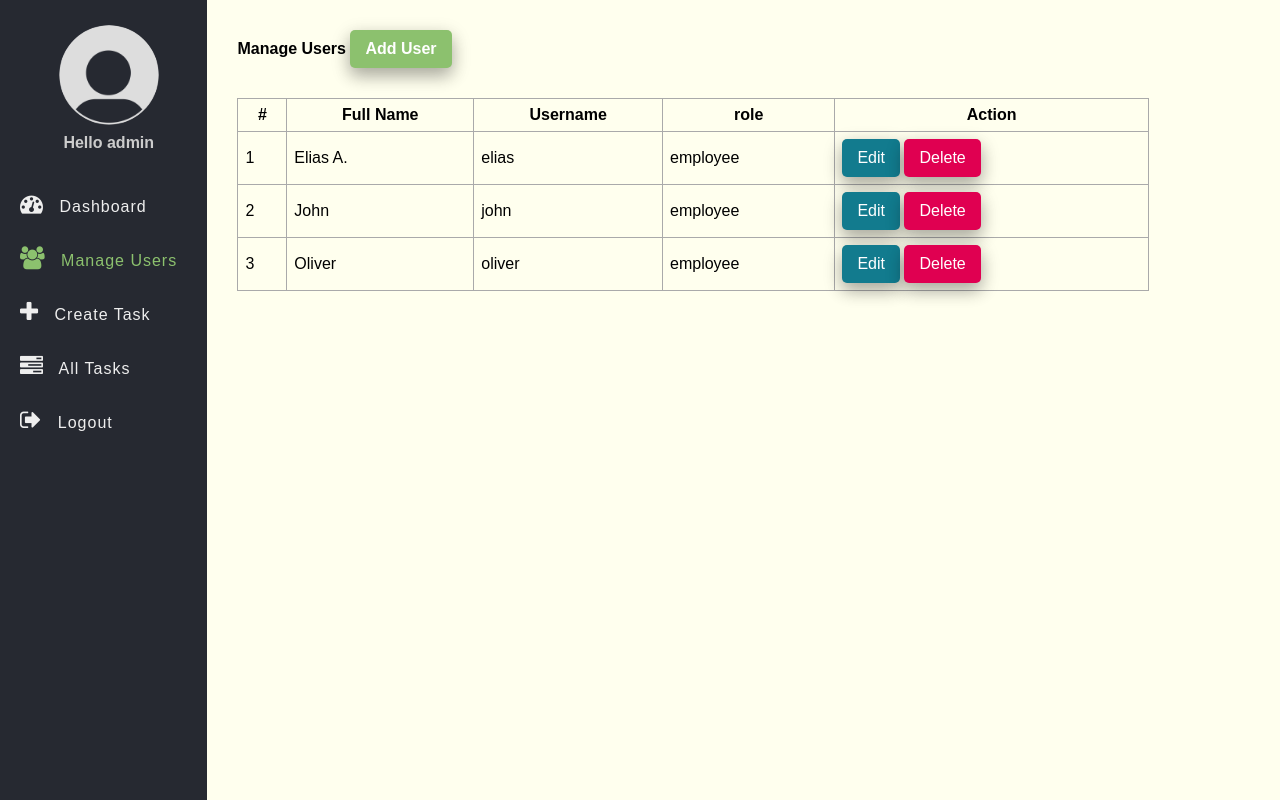
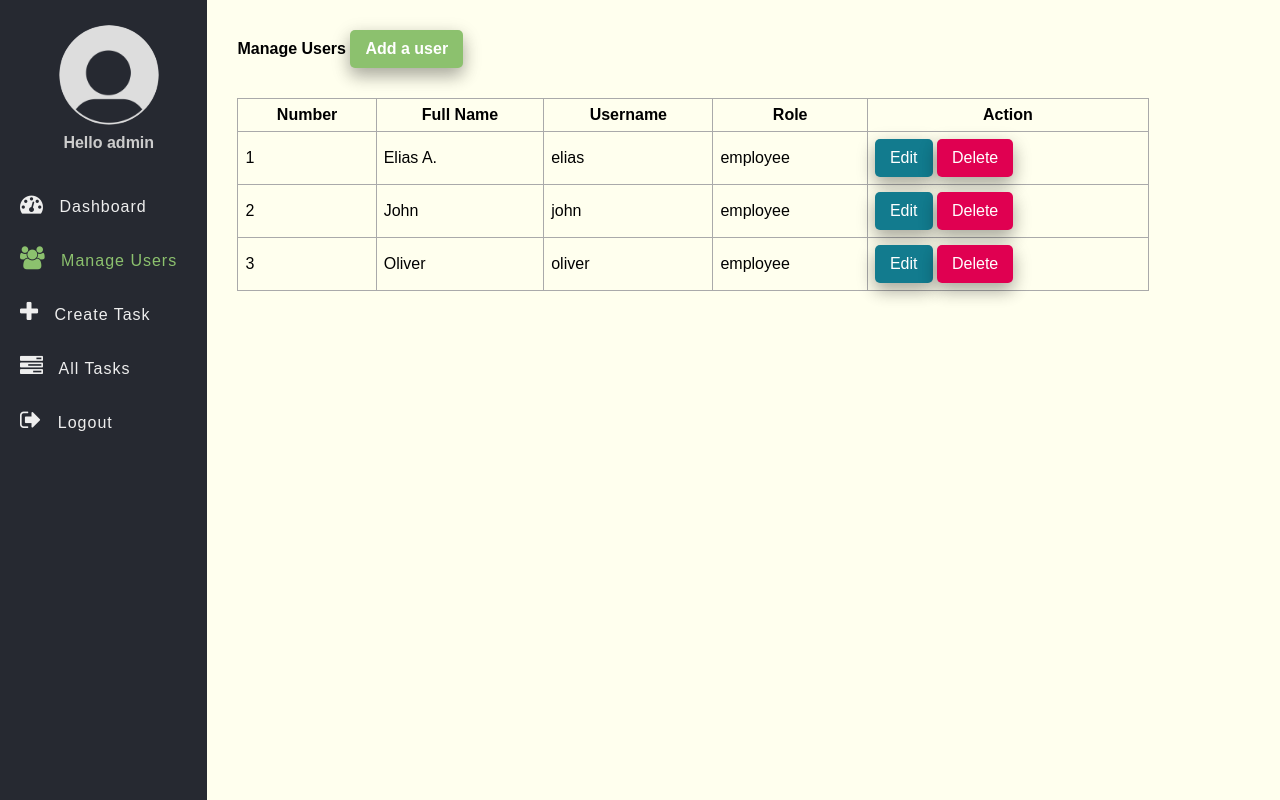
Before and after one commit to edinabwari/task-management-system, a PHP site: page /user.php in a window 1280 px wide. Shown: the part 60-860 px from the top of the page. Run offline with PHP 8.4, Linux system fonts and the light colour scheme; a user stored in the database is signed in; data comes from the database, SQL or seed files in the repository; data that the repository does not hold is empty.

Commit message:
Made update

```diff
--- a/user.php
+++ b/user.php
@@ -21,7 +21,7 @@ if (isset($_SESSION['role']) && isset($_SESSION['id']) && $_SESSION['role'] == "
 	<div class="body">
 		<?php include "inc/nav.php" ?>
 		<section class="section-1">
-			<h4 class="title">Manage Users <a href="add-user.php">Add User</a></h4>
+			<h4 class="title">Manage Users <a href="add-user.php">Add a user</a></h4>
 			<?php if (isset($_GET['success'])) {?>
       	  	<div class="success" role="alert">
 			  <?php echo stripcslashes($_GET['success']); ?>
@@ -30,10 +30,10 @@ if (isset($_SESSION['role']) && isset($_SESSION['id']) && $_SESSION['role'] == "
 			<?php if ($users != 0) { ?>
 			<table class="main-table">
 				<tr>
-					<th>#</th>
+					<th>Number</th>
 					<th>Full Name</th>
 					<th>Username</th>
-					<th>role</th>
+					<th>Role</th>
 					<th>Action</th>
 				</tr>
 				<?php $i=0; foreach ($users as $user) { ?>
```
